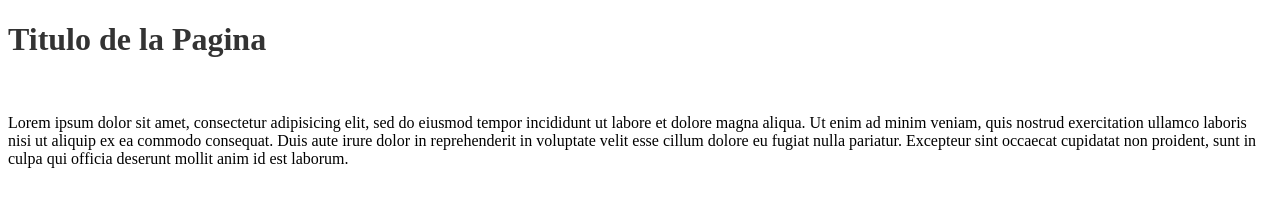
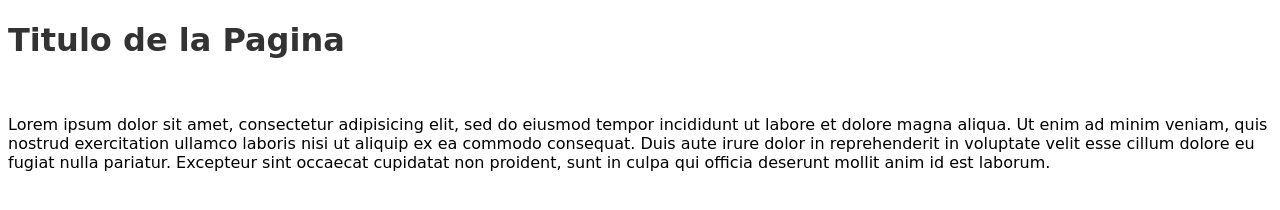
Before and after one commit to TomasBarraza/Proyecto2, a plain HTML site: page index.html in a window 1280 px wide. Drawn offline with Linux system fonts and the light colour scheme.

Commit message:
cambio de tipografia en el tiutlo y en el texto

```diff
--- a/estilos.css
+++ b/estilos.css
@@ -1,3 +1,7 @@
 h1 {
 	color: #333;
+	font-family: cursive;
 }
+ p {
+ 	font-family: cursive;
+ }
```
